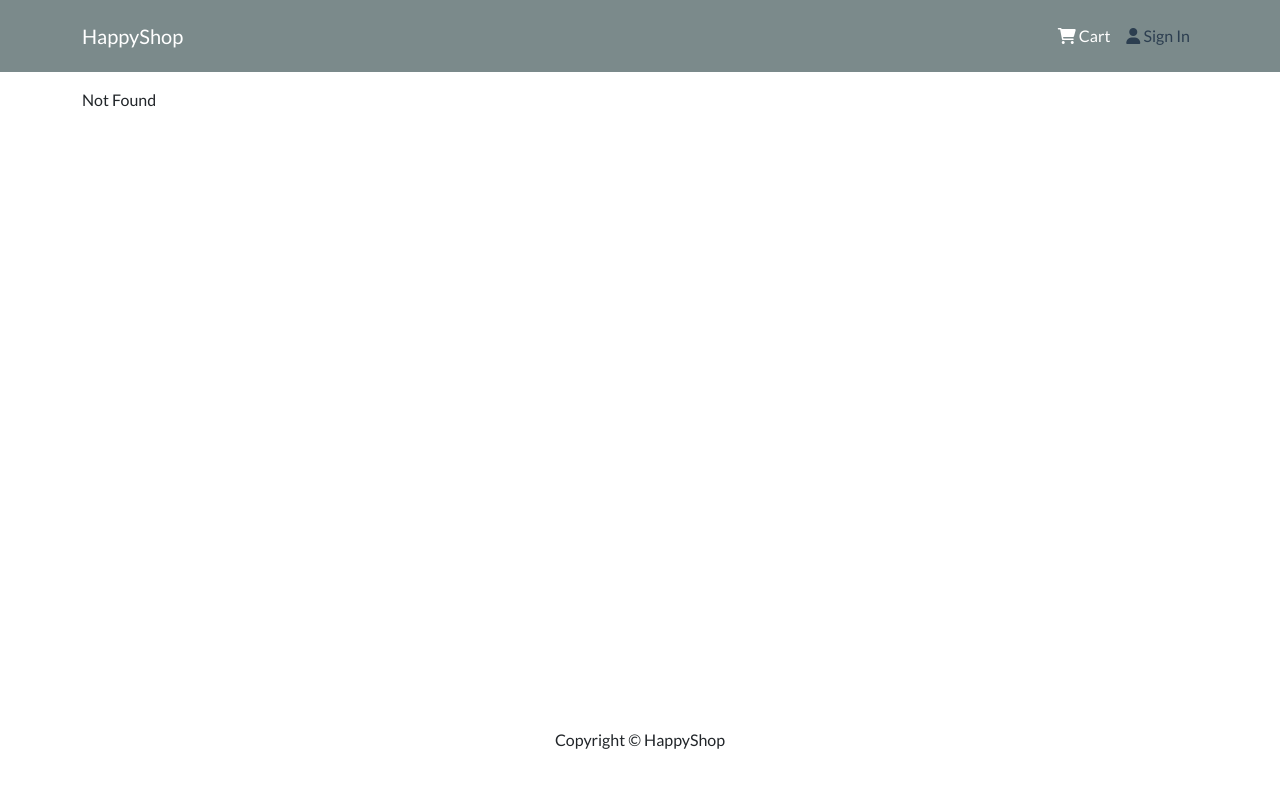
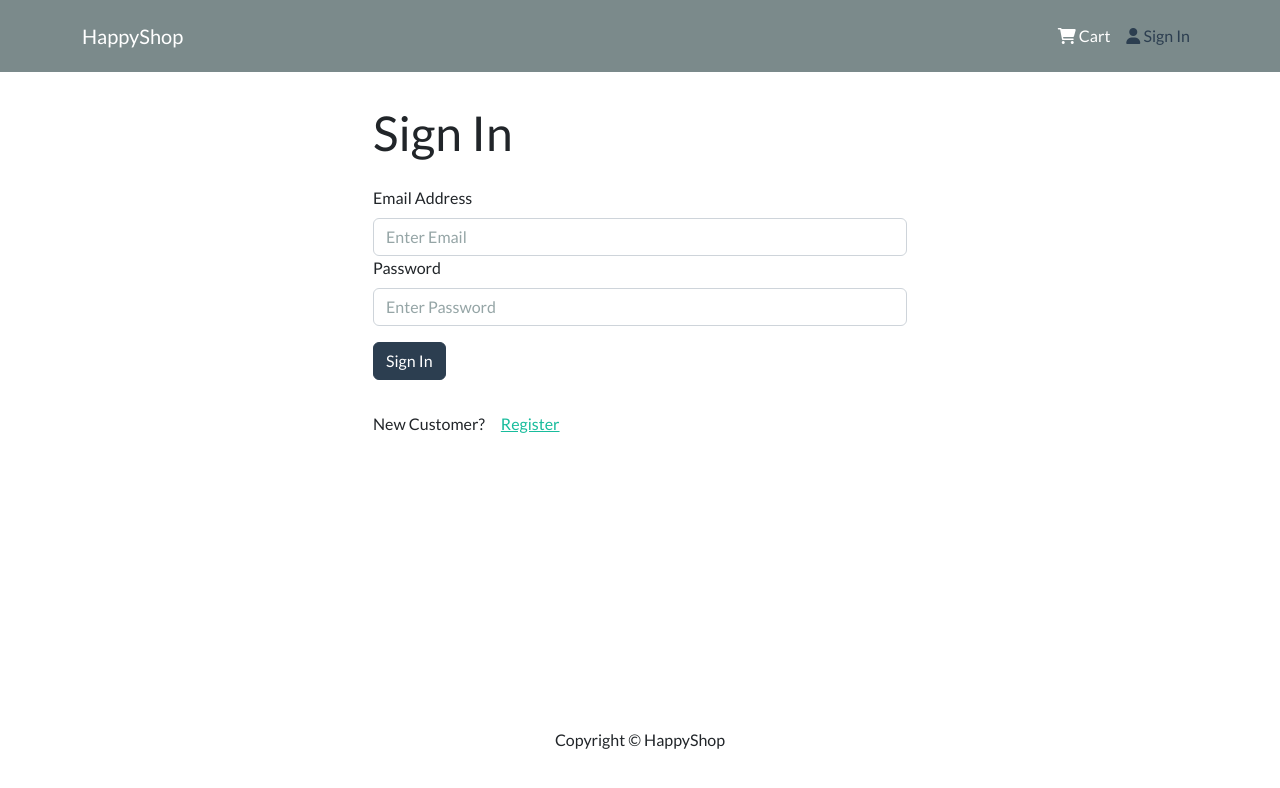
Before and after one commit to yangzho12138/Ecommerce, a React (Create React App) app in the folder frontend/: page /login in a window 1280 px wide. Before the commit this address had no page. Shown: the top 788 px of the page. Built offline with nearby package versions, Linux system fonts and the light colour scheme.

Commit message:
login and logout

```diff
--- a/frontend/src/App.js
+++ b/frontend/src/App.js
@@ -5,6 +5,7 @@
 import HomeScreen from './screens/HomeScreen';
 import ProductScreen from './screens/ProductScreen';
 import CartScreen from './screens/CartScreen';
+import LoginScreen from './screens/LoginScreen';
 import { Routes, Route } from 'react-router-dom'
 
 const App = () => {
@@ -15,6 +16,7 @@
           <Container>
             <Routes>
               <Route path='/' element={<HomeScreen />}/>
+              <Route path='/login' element={<LoginScreen />} />
               <Route path='/product/:id' element={<ProductScreen />} />
               <Route path='/cart/:id' element={<CartScreen />} />
               <Route path='/cart' element={<CartScreen />} />
--- /dev/null
+++ b/frontend/src/actions/userActions.js
@@ -0,0 +1,35 @@
+import { USER_LOGIN_REQUEST, USER_LOGIN_SUCCESS, USER_LOGIN_FAIL, USER_LOGOUT } from '../constants/userConstants';
+import axios from 'axios';
+
+export const login = (email, password) => async(dispatch) => {
+    try{
+        dispatch({
+            type: USER_LOGIN_REQUEST
+        })
+
+        const config = {
+            headers: {
+                'Content-Type': 'application/json'
+            }
+        }
+
+        const { data } = await axios.post('/api/users/login',{ email, password}, config)
+
+        dispatch({
+            type: USER_LOGIN_SUCCESS,
+            payload: data
+        })
+
+        localStorage.setItem('userInfo', JSON.stringify(data))
+    }catch(error){
+        dispatch({
+            type: USER_LOGIN_FAIL,
+            payload: error.response && error.response.data.message ? error.response.data.message : error.message
+        })
+    }
+}
+
+export const logout = () => (dispatch) => {
+    localStorage.removeItem('userInfo') // remove the user info in local storage
+    dispatch({ type: USER_LOGOUT })
+}
--- /dev/null
+++ b/frontend/src/components/FormContainer.jsx
@@ -0,0 +1,16 @@
+import React from 'react'
+import { Container, Row, Col } from 'react-bootstrap'
+
+const FormContainer = ({ children }) => {
+  return (
+    <Container>
+      <Row className='justify-content-md-center'>
+        <Col xs={12} md={6}>
+            {children}
+        </Col>
+      </Row>
+    </Container>
+  )
+}
+
+export default FormContainer
--- a/frontend/src/components/Header.jsx
+++ b/frontend/src/components/Header.jsx
@@ -3,9 +3,21 @@
 import Nav from 'react-bootstrap/Nav';
 import Navbar from 'react-bootstrap/Navbar';
 import { LinkContainer } from 'react-router-bootstrap' // just like the Route for bootstrap template
+import { useDispatch, useSelector } from 'react-redux';
+import { NavDropdown } from 'react-bootstrap';
+import { logout } from '../actions/userActions';
 
 
 const Header = () => {
+  const dispatch = useDispatch();
+
+  const userLogin = useSelector(state => state.userLogin)
+  const { userInfo } = userLogin
+
+  const logoutHandler = () => {
+    dispatch(logout())
+  }
+
   return (
     <header>
       <Navbar bg="dark" variant='dark' expand="lg" collapseOnSelect>
@@ -19,9 +31,16 @@
             <LinkContainer to='/cart'>
               <Nav.Link><i className='fas fa-shopping-cart'></i>  Cart</Nav.Link>
             </LinkContainer>
-            <LinkContainer to='/login'>
-              <Nav.Link><i className='fas fa-user'></i>  Sign In</Nav.Link>
-            </LinkContainer>
+            {userInfo ? (
+              <NavDropdown title={userInfo.name} id='username'>
+                <LinkContainer to='/profile'>
+                  <NavDropdown.Item>Profile</NavDropdown.Item>
+                </LinkContainer>
+                <NavDropdown.Item onClick={logoutHandler}>Logout</NavDropdown.Item>
+              </NavDropdown>
+            ) : <LinkContainer to='/login'>
+                  <Nav.Link><i className='fas fa-user'></i>  Sign In</Nav.Link>
+                </LinkContainer>  }
           </Nav>
         </Navbar.Collapse>
       </Container>
--- /dev/null
+++ b/frontend/src/constants/userConstants.js
@@ -0,0 +1,4 @@
+export const USER_LOGIN_REQUEST = 'USER_LOGIN_REQUEST'
+export const USER_LOGIN_SUCCESS = 'USER_LOGIN_SUCCESS'
+export const USER_LOGIN_FAIL = 'USER_LOGIN_FAIL'
+export const USER_LOGOUT = 'USER_LOGOUT'
--- /dev/null
+++ b/frontend/src/reducers/userReducers.js
@@ -0,0 +1,16 @@
+import { USER_LOGIN_REQUEST, USER_LOGIN_SUCCESS, USER_LOGIN_FAIL, USER_LOGOUT } from "../constants/userConstants"
+
+export const userLoginReducer = (state = {}, action) => {
+    switch(action.type){
+        case USER_LOGIN_REQUEST:
+            return { loading: true } // currently loading
+        case USER_LOGIN_SUCCESS:
+            return { loading: false, userInfo: action.payload }
+        case USER_LOGIN_FAIL:
+            return { loading: false, error: action.payload }
+        case USER_LOGOUT:
+            return {}
+        default:
+            return state
+    }
+}
--- /dev/null
+++ b/frontend/src/screens/LoginScreen.jsx
@@ -0,0 +1,66 @@
+import React, { useState, useEffect } from 'react'
+import { Link, useLocation, useNavigate } from 'react-router-dom'
+import { Form, Button, Row, Col } from 'react-bootstrap'
+import { useDispatch, useSelector } from 'react-redux';
+import Message from '../components/Message';
+import Loader from '../components/Loader';
+import FormContainer from '../components/FormContainer';
+import { login } from '../actions/userActions'
+
+const LoginScreen = () => {
+    const [email, setEmail] = useState('');
+    const [password, setPassword] = useState('');
+
+    const location = useLocation();
+    const dispatch = useDispatch();
+    const navigate = useNavigate();
+
+    const userLogin = useSelector(state => state.userLogin) // get Reduce from store.js-combineReducers
+    const { loading, error, userInfo } = userLogin; // get the corresponding state
+
+
+    const redirect = location.search ? location.search.split('=')[1] : '/'
+
+    useEffect(() => {
+      // if user has already login
+      if(userInfo){
+          navigate(redirect);
+      }
+    }, [navigate, redirect, userInfo])
+
+    const submitHandler = (e) => {
+      e.preventDefault() // nor refresh
+
+      dispatch(login(email, password))
+    }
+
+  return (
+    <FormContainer>
+      <h1>Sign In</h1>
+      {error && <Message variant='danger'>{error}</Message>}
+      {loading && <Loader />}
+      <Form onSubmit={submitHandler}>
+        <Form.Group controlId='email'>
+            <Form.Label>Email Address</Form.Label>
+            <Form.Control type='email' placeholder='Enter Email' value={email} onChange={(e) => setEmail(e.target.value)}></Form.Control>
+        </Form.Group>
+        <Form.Group controlId='password'>
+            <Form.Label>Password</Form.Label>
+            <Form.Control type='password' placeholder='Enter Password' value={password} onChange={(e) => setPassword(e.target.value)}></Form.Control>
+        </Form.Group>
+        <Button className='my-3' type='submit' variant='primary'>
+          Sign In
+        </Button>
+      </Form>
+
+      <Row className='py-3'>
+        <Col>
+          New Customer?
+          <Link className='mx-3' to={redirect ? `/register?redirect=${redirect}` : '/register'}>Register</Link>
+        </Col>
+      </Row>
+    </FormContainer>
+  )
+}
+
+export default LoginScreen
--- a/frontend/src/store.js
+++ b/frontend/src/store.js
@@ -4,18 +4,23 @@
 import { composeWithDevTools } from 'redux-devtools-extension'
 import { productListReducer, productDetailReducer } from './reducers/productReducers';
 import { cartReducer } from './reducers/cartReducers';
+import { userLoginReducer } from './reducers/userReducers';
 
 const reducer = combineReducers({
     // state
     productList: productListReducer,
     productDetails: productDetailReducer,
     cart: cartReducer,
+    userLogin: userLoginReducer
 });
 
 const cartItemsFromStorage = localStorage.getItem('cartItems') ? JSON.parse(localStorage.getItem('cartItems')) : []
+const userInfoFromStorage = localStorage.getItem('userInfo') ? JSON.parse(localStorage.getItem('userInfo')) : null
 
+// loading initial state from local storage (for items load in local storage)
 const initialState = {
-    cart: { cartItems: cartItemsFromStorage }
+    cart: { cartItems: cartItemsFromStorage },
+    userLogin: { userInfo: userInfoFromStorage },
 };
 
 const middleWare = [thunk];
```
Also changed, not shown: 1 other file (tests, documents, lock files or other folders).
